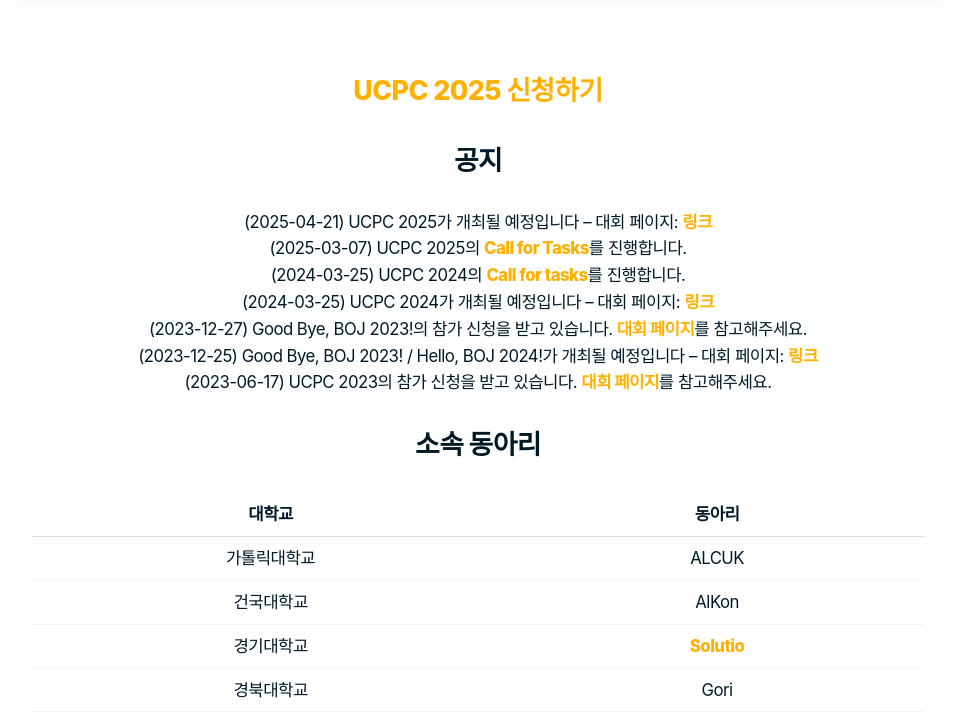
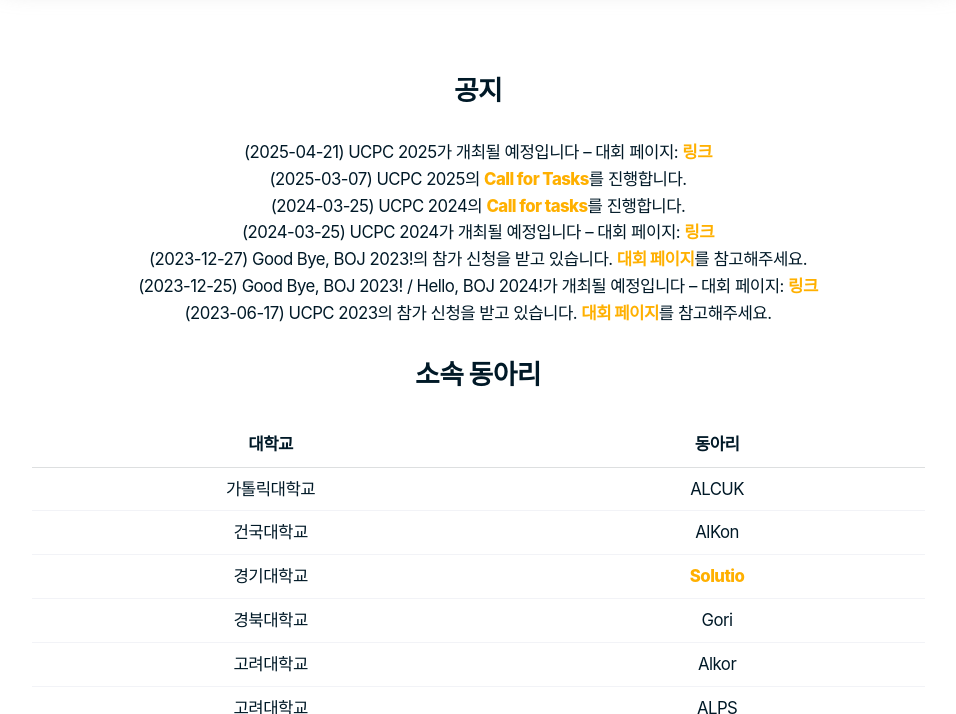
Before and after one commit to ucpcc/main, a Jekyll site: the page built from index.md, in a window 1280 px wide and 900 px high, scrolled down 883 px, cut to the strip 186-900 px from the top of the window. Shown: the whole strip, without its empty margins (162-1118 px from the left). Built offline with Jekyll 4.4.1, drawn with Linux system fonts in a browser that asks for light colours; some web fonts are replaced.

Commit message:
Remove UCPC 2025 신청하기

```diff
--- a/index.md
+++ b/index.md
@@ -4,7 +4,7 @@ title: 전국 대학생 프로그래밍 대회 동아리 연합
 ---
 
 <!-- ## [UCPC 2024 신청하기](https://2024.ucpc.me){:target="_blank"} -->
-## [UCPC 2025 신청하기](https://2025.ucpc.me){:target="_blank"}
+<!-- ## [UCPC 2025 신청하기](https://2025.ucpc.me){:target="_blank"} -->
 
 ## 공지
 - (2025-04-21) UCPC 2025가 개최될 예정입니다 -- 대회 페이지: [링크](https://2025.ucpc.me){:target="_blank"}
```
